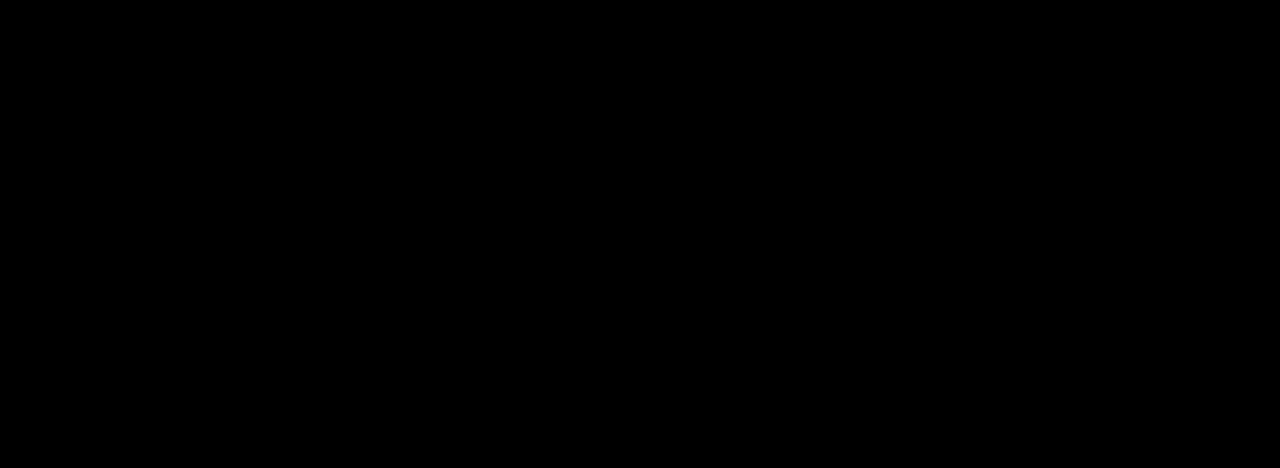
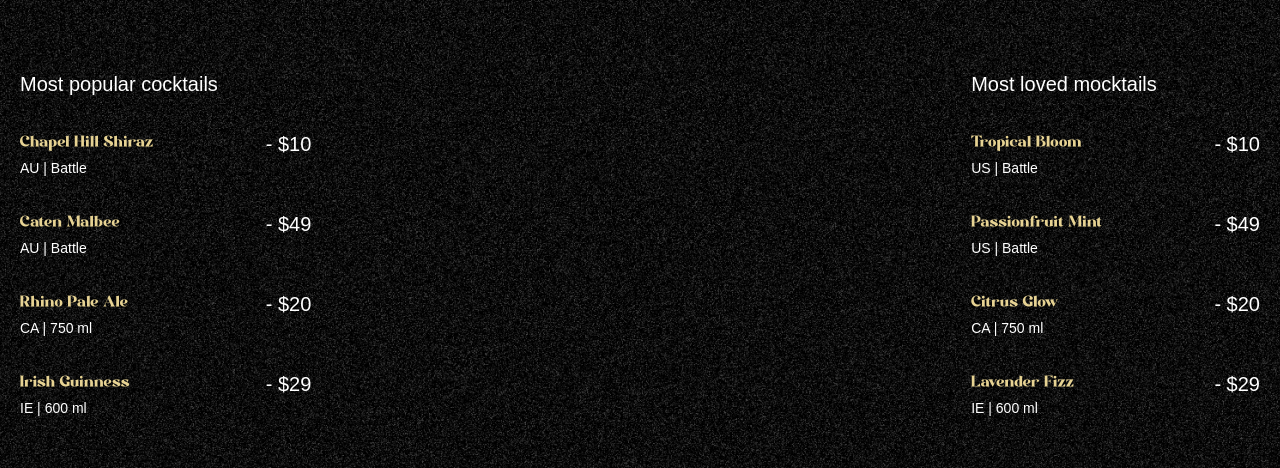
Before and after one commit to 7azemaamer/cocktails, a Vue app: page / in a window 1280 px wide. Shown: the part 890-1358 px from the top of the page. Built offline with nearby package versions, Linux system fonts and the light colour scheme; a web font is replaced by a local one.

Commit message:
Implement cocktails section

```diff
--- /dev/null
+++ b/src/components/common/Cocktails.vue
@@ -0,0 +1,60 @@
+<script setup>
+import { onMounted } from "vue";
+import { cocktailLists, mockTailLists } from "../../constants";
+import gsap from "gsap";
+
+onMounted(() => {
+  const timeline = gsap.timeline({
+    scrollTrigger: {
+      trigger: "#cocktails",
+      start: "top 30%",
+      end: "bottom 80%",
+      scrub: true,
+    },
+  });
+
+  timeline
+    .from("#c-left-leaf", {
+      x: -100,
+      y: 100,
+    })
+    .from("#c-right-leaf", {
+      x: 100,
+      y: 100,
+    });
+});
+</script>
+
+<template>
+  <section class="noisy" id="cocktails">
+    <img src="/images/cocktail-left-leaf.png" alt="l-leaf" id="c-left-leaf" />
+    <img src="/images/cocktail-right-leaf.png" alt="r-leaf" id="c-right-leaf" />
+
+    <div class="list">
+      <div class="popular">
+        <h2>Most popular cocktails</h2>
+        <ul>
+          <li v-for="drink of cocktailLists" :key="drink.name">
+            <div class="md:me-28">
+              <h3>{{ drink.name }}</h3>
+              <p>{{ drink.country }} | {{ drink.detail }}</p>
+            </div>
+            <span>- {{ drink.price }}</span>
+          </li>
+        </ul>
+      </div>
+      <div class="loved">
+        <h2>Most loved mocktails</h2>
+        <ul>
+          <li v-for="drink of mockTailLists" :key="drink.name">
+            <div class="me-28">
+              <h3>{{ drink.name }}</h3>
+              <p>{{ drink.country }} | {{ drink.detail }}</p>
+            </div>
+            <span>- {{ drink.price }}</span>
+          </li>
+        </ul>
+      </div>
+    </div>
+  </section>
+</template>
--- a/src/views/homeView.vue
+++ b/src/views/homeView.vue
@@ -1,7 +1,9 @@
 <script setup>
+import Cocktails from "../components/common/Cocktails.vue";
 import Hero from "../components/common/Hero.vue";
 </script>
 
 <template>
   <Hero />
+  <Cocktails />
 </template>
```
